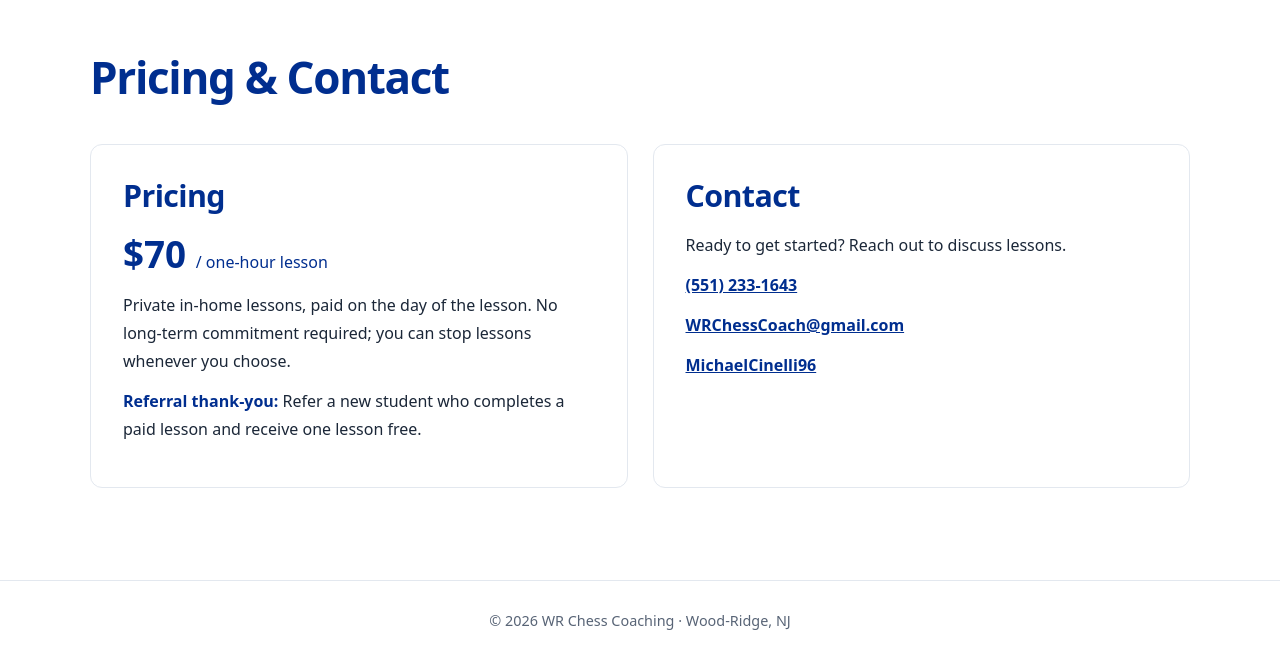
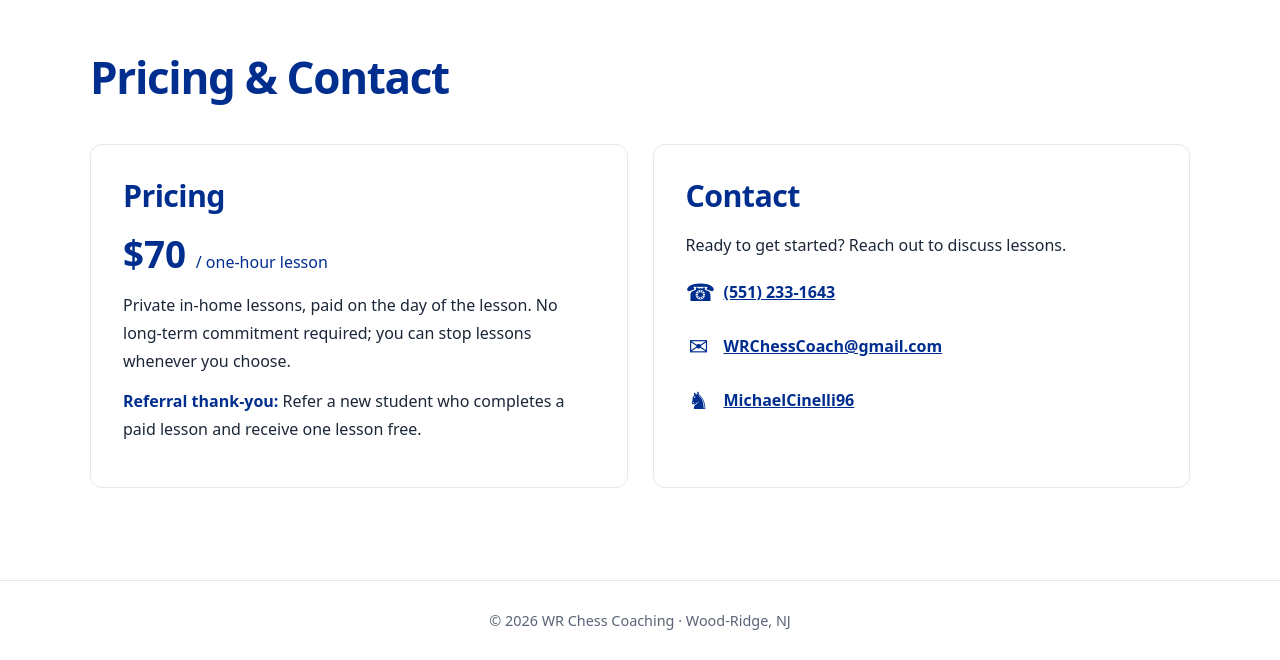
Before and after one commit to MikeCinelli/WR-Chess-Coaching, a plain HTML site: page index.html in a window 1280 px wide. Shown: the part 3611-4271 px from the top of the page. Drawn offline with Linux system fonts and the light colour scheme.

Commit message:
Refactor contact section for better layout

```diff
--- a/index.html
+++ b/index.html
@@ -29,12 +29,24 @@
 
     <section class="section container practical" id="pricing"><div class="section-heading"><h2>Pricing &amp; Contact</h2></div>
       <div class="practical-grid"><div class="info-panel"><h3>Pricing</h3><p class="price">$70 <span>/ one-hour lesson</span></p><p>Private in-home lessons, paid on the day of the lesson. No long-term commitment required; you can stop lessons whenever you choose.</p><p><strong>Referral thank-you:</strong> Refer a new student who completes a paid lesson and receive one lesson free.</p></div>
-      <div class="info-panel" id="contact">
+<div class="info-panel" id="contact">
     <h3>Contact</h3>
     <p>Ready to get started? Reach out to discuss lessons.</p>
-    <p><a class="contact-link" href="tel:+15512331643">(551) 233-1643</a></p>
-    <p><a class="contact-link" href="mailto:WRChessCoach@gmail.com">WRChessCoach@gmail.com</a></p>
-    <p><a class="contact-link" href="https://www.chess.com/member/MichaelCinelli96" target="_blank" rel="noopener noreferrer">MichaelCinelli96</a></p>
+
+    <p class="contact-row">
+        <span class="contact-icon">&#9742;</span>
+        <a class="contact-link" href="tel:+15512331643">(551) 233-1643</a>
+    </p>
+
+    <p class="contact-row">
+        <span class="contact-icon">&#9993;</span>
+        <a class="contact-link" href="mailto:WRChessCoach@gmail.com">WRChessCoach@gmail.com</a>
+    </p>
+
+    <p class="contact-row">
+        <span class="contact-icon">&#9822;</span>
+        <a class="contact-link" href="https://www.chess.com/member/MichaelCinelli96" target="_blank" rel="noopener noreferrer">MichaelCinelli96</a>
+    </p>
 </div>
 </div>
     </section>
```
